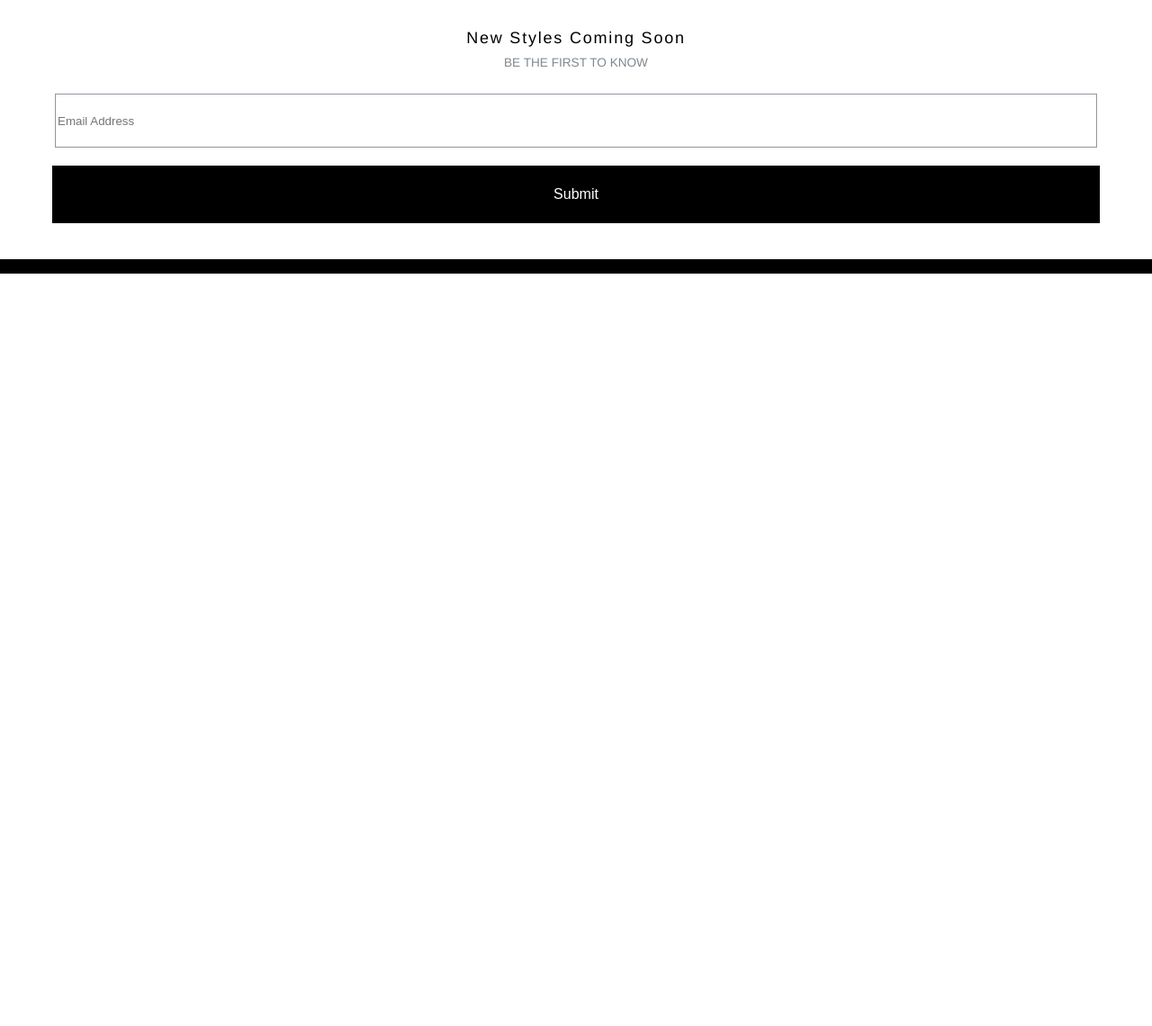
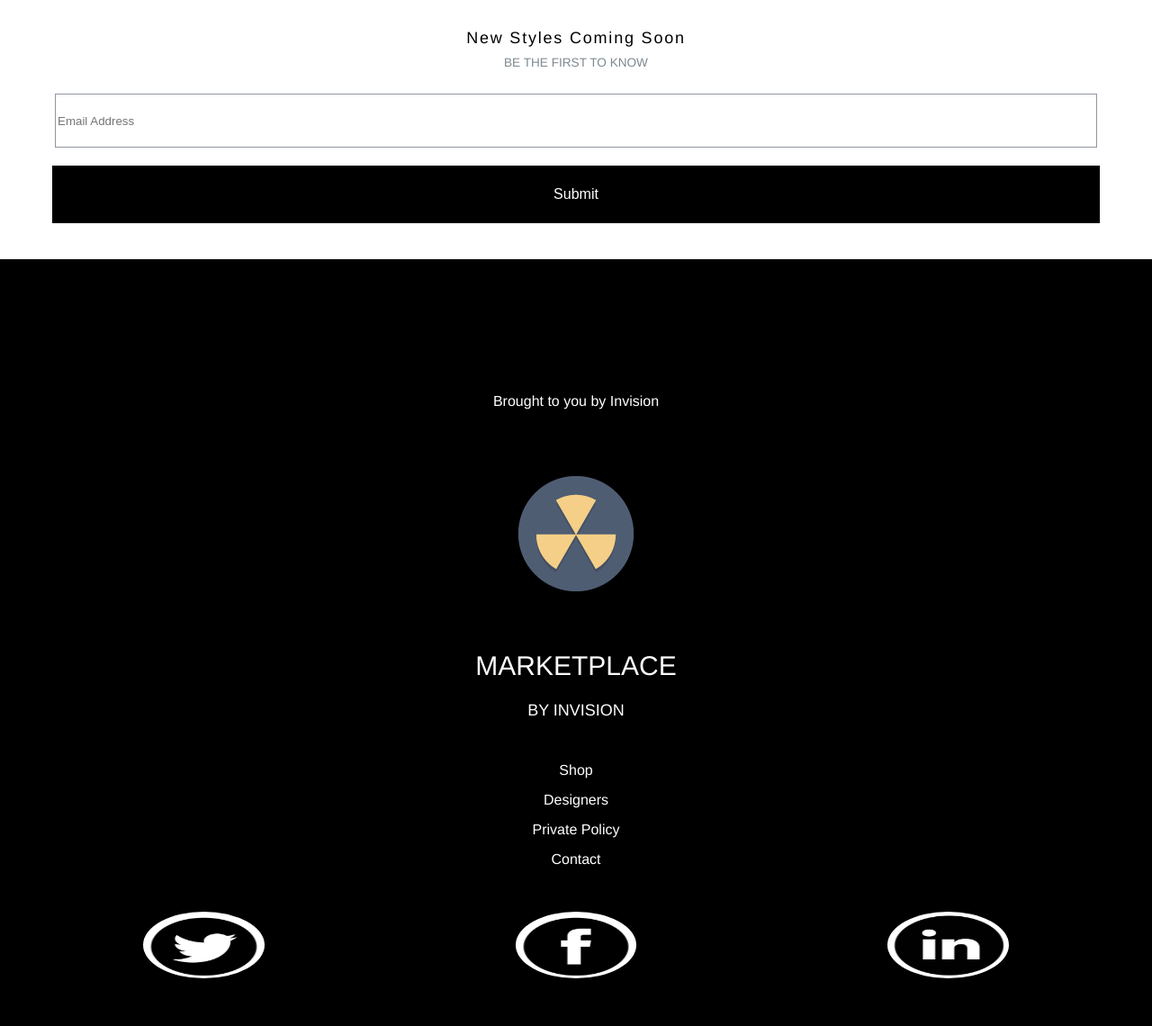
Before and after one commit to amecham1/invisionclone, a plain HTML site: page index.html in a window 1280 px wide. Shown: the part 7573-8713 px from the top of the page at 90% size. Before the commit the page ends 7877 px from the top, so only its background shows below. Drawn offline with Linux system fonts and the light colour scheme.

Commit message:
just about done

```diff
--- a/index.html
+++ b/index.html
@@ -36,9 +36,30 @@
       </section>
       <section class="content-section">
         <div class="content-title">Brought to you by Invision</div>
+        <div class="content-icon">
+          <img src="img/hazard.png" alt="icon" />
+          <div class="branding-box"id="content-header">Marketplace</div>
+          <div class="title-box"id="content-footer">By Invision</div>
+          <div class="content-list">
+            <ul>
+              <li>Shop</li>
+              <li>Designers</li>
+              <li>Private Policy</li>
+              <li>Contact</li>
+            </ul>
+          </div>
+          </div>
+          <div class="content-social">
+            <img class="social" src="img/1471488996_43-twitter.png" alt="" />
+            <img class="social" src="img/1471489033_46-facebook.png" alt="" />
+            <img class="social" src="img/1471489120_linkedin_circle_black.png" alt="" />
+          </div>
+      </section>
+      <footer class="footer-content">
 
-      </section>
 
+
+      </footer>
 
 
     </main>
--- a/styles/styles.css
+++ b/styles/styles.css
@@ -116,5 +116,55 @@
 .content-section{
   width: 100%;
   background-color: black;
+  padding-top: 150px;
+  display: flex;
+  flex-direction: column;
+  align-items: center;
 
 }
+
+.content-title{
+  color: white;
+  text-align: center;
+  padding-bottom: 75px;
+}
+.content-icon {
+  width: 100%;
+  text-align: center;
+  margin:0 auto 0 auto;
+}
+.content-icon img{
+padding-bottom: 50px;
+}
+#content-header{
+  border: none;
+}
+#content-footer{
+  padding-bottom: 50px;
+}
+.content-list{
+  width: 100%;
+  color: white;
+  padding-bottom: 30px;
+
+}
+.content-list li {
+  padding-bottom: 17px;
+}
+.content-social{
+  width: 100%;
+  padding-bottom: 50px;
+  padding-left: 20px;
+  padding-right: 20px;
+  display: flex;
+  justify-content: space-around;
+
+}
+
+.social{
+  width: 11vw;
+  height: 10vh;
+  background-color: white;
+  border-radius: 100%;
+  border: 3px solid black;
+}
```
Also changed, not shown: img/1471488996_43-twitter.png (added), img/1471489033_46-facebook.png (added), img/1471489120_linkedin_circle_black.png (added).
